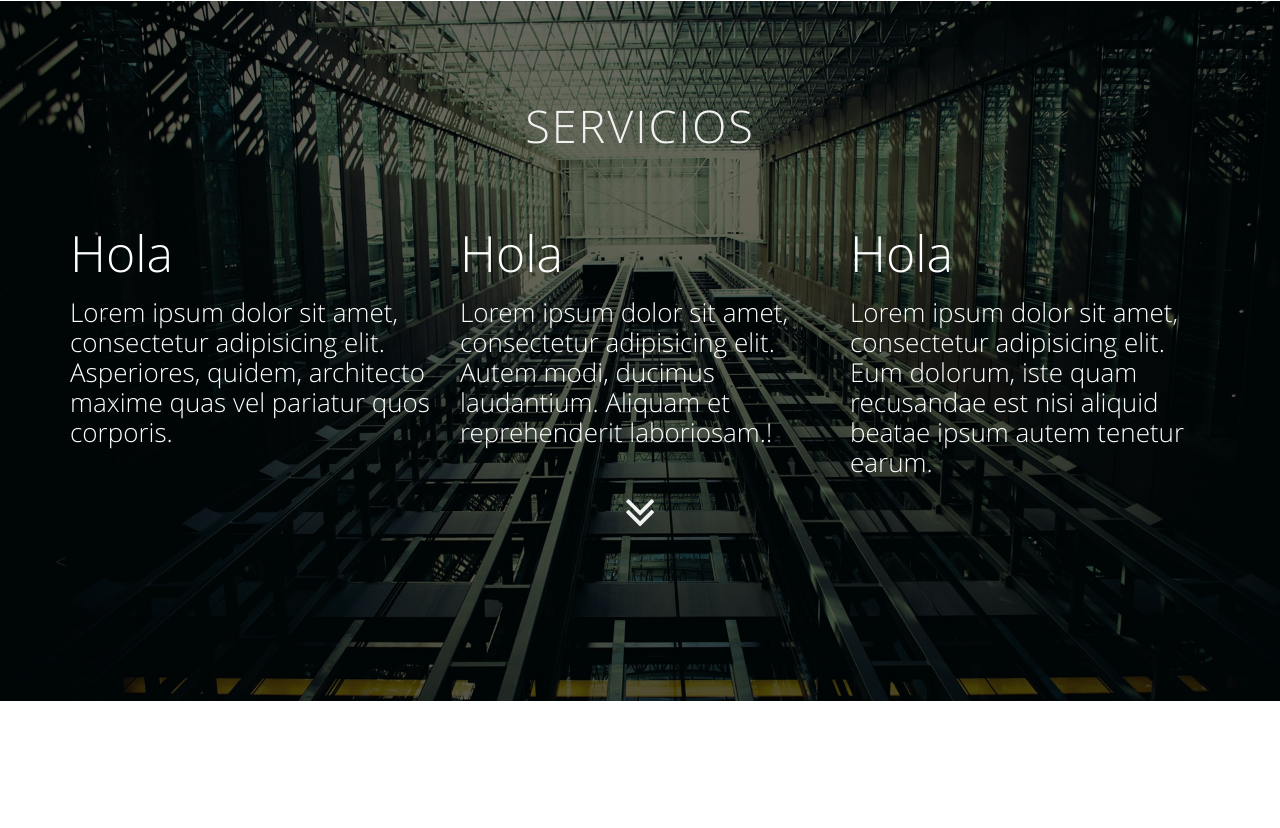
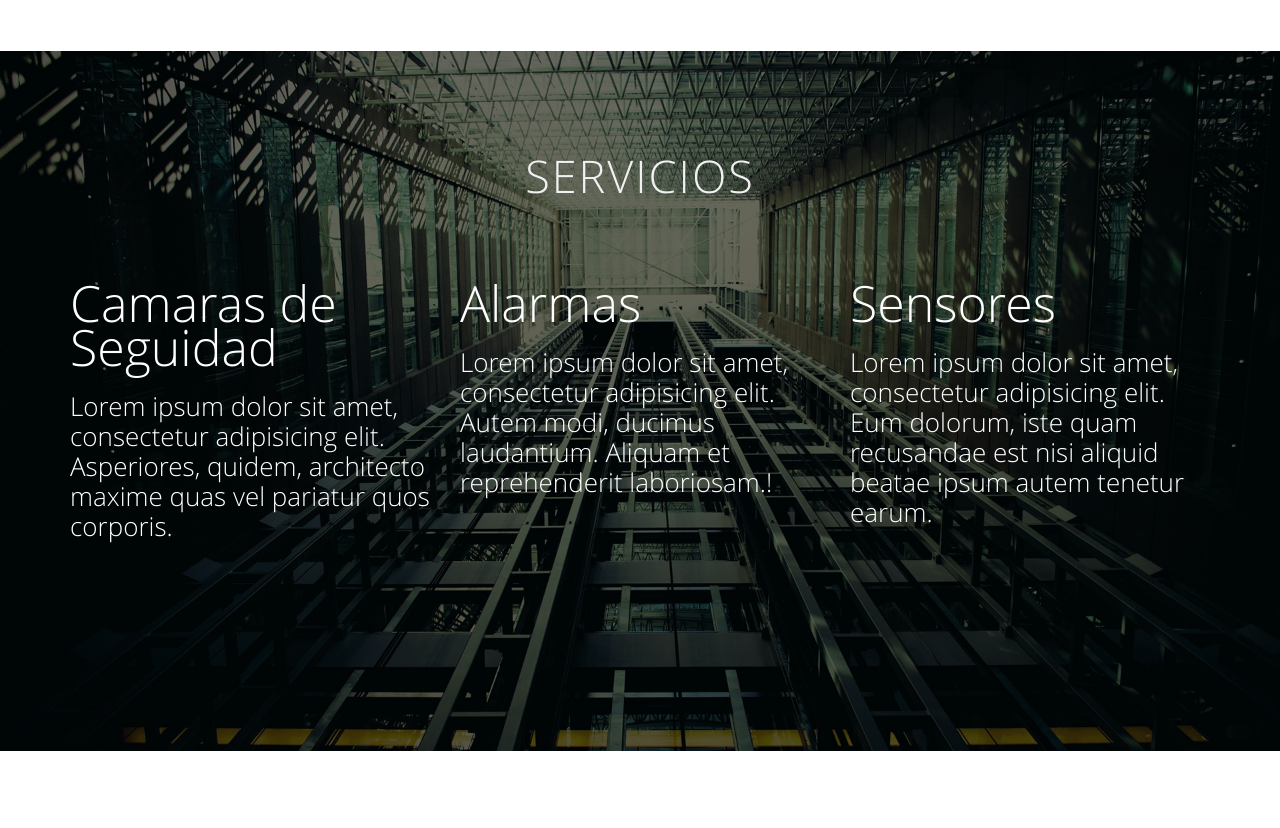
Before and after one commit to bl3r3/mejoras, a plain HTML site: page index.html in a window 1280 px wide. Shown: the part 1485-2313 px from the top of the page. Drawn offline with Linux system fonts and the light colour scheme.

Commit message:
mejoras nuevas

```diff
--- a/index.html
+++ b/index.html
@@ -78,8 +78,11 @@
 									</div> -->
 
 									<div class="home-title">
-										<h1><span>RGN</span> Telecom</h1>
+										<h1><span>RGN TELECOM</span> </h1>
+										<br>
+										<h2>La Seguridad de lo tuyo.</h2>
 									</div>
+
 
 									<div class="scroll-down">
 
@@ -146,24 +149,21 @@
 
 					<div class="row">
 						<div class="col-md-4">
-							<h4 class="h4servicio">Hola</h4>
+							<h4 class="h4servicio">Camaras de Seguidad</h4>
 							<p class="text-servicio">Lorem ipsum dolor sit amet, consectetur adipisicing elit. Asperiores, quidem, architecto maxime quas vel pariatur quos corporis. </p>
 						</div>
 						<div class="col-md-4">
-							<h4 class="h4servicio">Hola</h4>
+							<h4 class="h4servicio">Alarmas</h4>
 							<p class="text-servicio">Lorem ipsum dolor sit amet, consectetur adipisicing elit. Autem modi, ducimus laudantium. Aliquam et reprehenderit laboriosam.!</p>
 						</div>
 						<div class="col-md-4">
-							<h4 class="h4servicio">Hola</h4>
+							<h4 class="h4servicio">Sensores</h4>
 							<p class="text-servicio">Lorem ipsum dolor sit amet, consectetur adipisicing elit. Eum dolorum, iste quam recusandae est nisi aliquid beatae ipsum autem tenetur earum.</p>
 						</div>
 
 
 
-							<div class="scroll-down">
 
-								<a href="#Contacto"><i class="fa fa-angle-double-down"></i></a>
-							</div>
 
 						<
 					</div>
@@ -214,12 +214,15 @@
             	<div class="row">
             		<div class="col-md-12">
             			<div class="copyright text-center">
-            				<p>Made with <i class="fa fa-heart"></i> by <a target="_blank" href="http://bootstrapthemes.co"> Bootstrap Themes </a>2016. All rights reserved.</p>
+            				<p>RGN telecomunicaciones y control, C.A.</p>
             			</div>
             		</div>
             	</div>
             </div>
         </footer>
+
+
+
 
 
         <script src="assets/js/vendor/jquery-1.11.2.min.js"></script>
```
